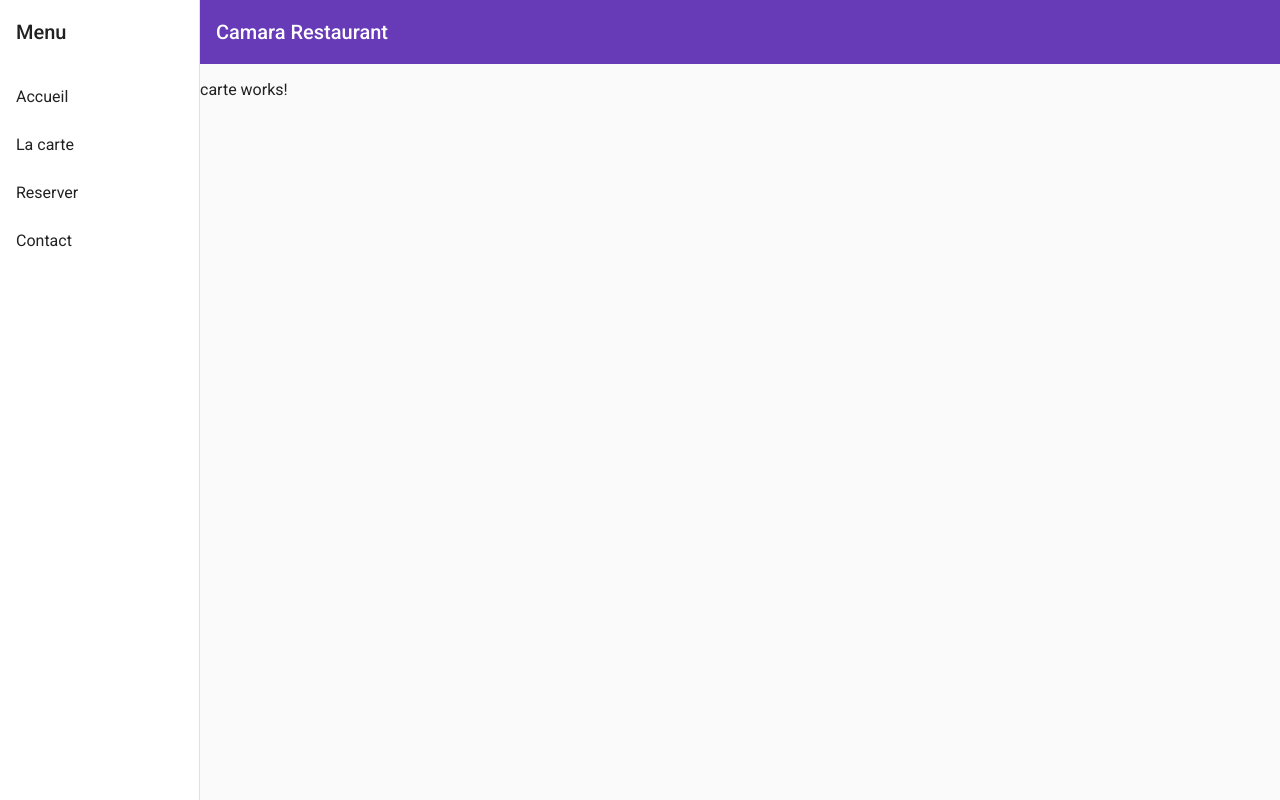
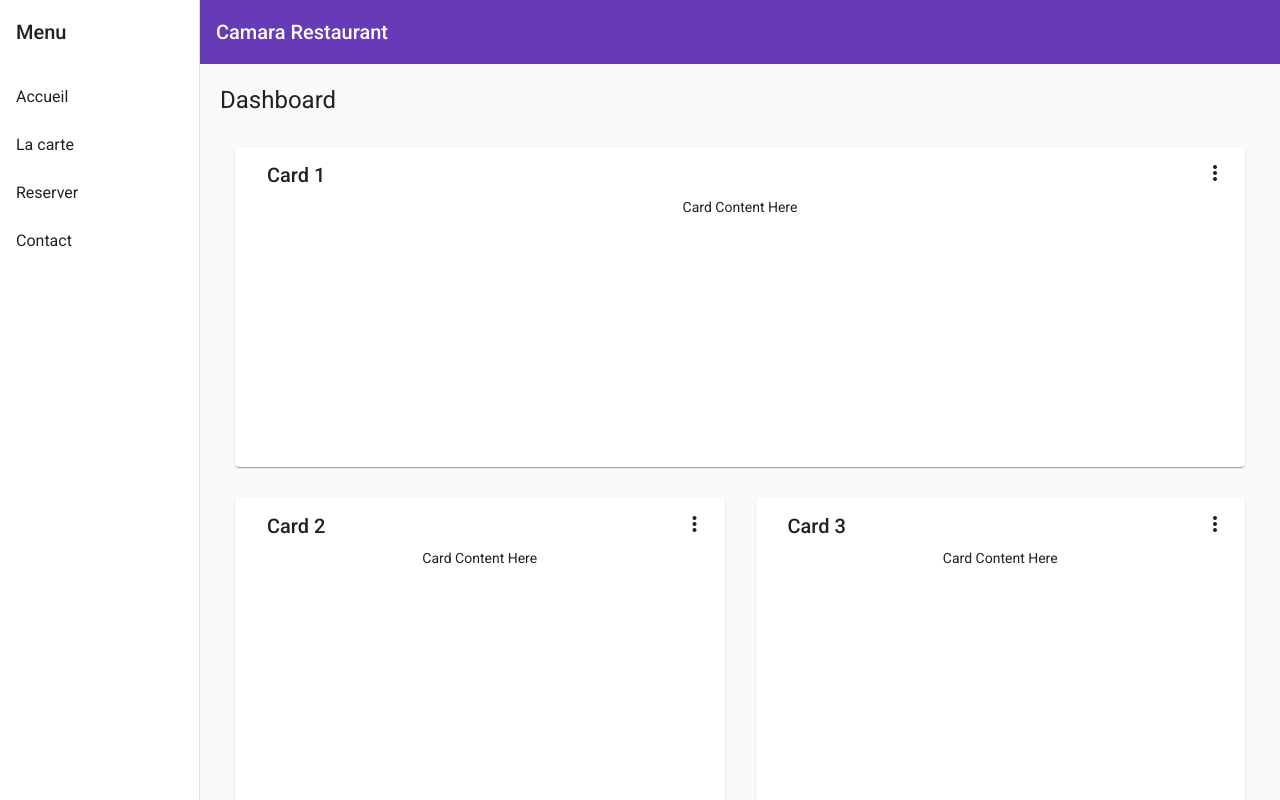
Before and after one commit to MakiC/ProjetRestau, an Angular app: page /carte in a window 1280 px wide. Built offline with nearby package versions, Linux system fonts and the light colour scheme.

Commit message:
Generation d un material DashBoard

```diff
--- a/src/app/app.module.ts
+++ b/src/app/app.module.ts
@@ -15,6 +15,9 @@ import { CarteComponent } from './carte/carte.component';
 import { HomeComponent } from './home/home.component';
 import { ReserveComponent } from './reserve/reserve.component';
 import { ContactComponent } from './contact/contact.component';
+import { MainDashComponent } from './main-dash/main-dash.component';
+import { MatGridListModule } from '@angular/material/grid-list';
+import { MatMenuModule } from '@angular/material/menu';
 
 const routes: Routes=[ //le ': Routes' permet de typer
   {path: '', component: HomeComponent},
@@ -30,7 +33,8 @@ const routes: Routes=[ //le ': Routes' permet de typer
     CarteComponent,
     HomeComponent,
     ReserveComponent,
-    ContactComponent
+    ContactComponent,
+    MainDashComponent
   ],
   imports: [
     BrowserModule,
@@ -42,7 +46,9 @@ const routes: Routes=[ //le ': Routes' permet de typer
     MatIconModule,
     MatListModule,
     MatCardModule,
-    RouterModule.forRoot(routes) //à ajouter pour naviguer entre les page, donc pour completer le routage
+    RouterModule.forRoot(routes),
+    MatGridListModule,
+    MatMenuModule //à ajouter pour naviguer entre les page, donc pour completer le routage
   ],
   providers: [],
   bootstrap: [AppComponent]
--- a/src/app/carte/carte.component.html
+++ b/src/app/carte/carte.component.html
@@ -1 +1 @@
-<p>carte works!</p>
+<app-main-dash></app-main-dash>
--- a/src/app/home/home.component.html
+++ b/src/app/home/home.component.html
@@ -3,6 +3,8 @@
   <mat-card-title>Bienvenue chez CAMARA Restaurant</mat-card-title>
   <mat-card-subtitle>Gratuit si vous finissez un poulet entier</mat-card-subtitle>
   </mat-card-header>
-
-  <img mat-card-image src="https://material.angular.io/assets/img/examples/shiba2.jpg" alt="Photo of a Shiba Inu">
+  <img mat-card-image [src]="barbacue" alt="Un bon barbuc">
+  <mat-card-content>Une bonne grillade Sénégalaise, les conditions sont les suivantes:
+  Si vous finissez un poulet entier, l'addition est gratuite, si vous finissez un agneau, vous avez 1 mois offert de dejeuner.
+  Goutez à la teranga Sénégalaise!</mat-card-content>
 </mat-card>
--- a/src/app/home/home.component.ts
+++ b/src/app/home/home.component.ts
@@ -6,7 +6,7 @@ import { Component, OnInit } from '@angular/core';
   styleUrls: ['./home.component.css']
 })
 export class HomeComponent implements OnInit {
-
+barbacue='assets/images/barbecue.jpg';
   constructor() { }
 
   ngOnInit(): void {
--- /dev/null
+++ b/src/app/main-dash/main-dash.component.css
@@ -0,0 +1,21 @@
+.grid-container {
+  margin: 20px;
+}
+
+.dashboard-card {
+  position: absolute;
+  top: 15px;
+  left: 15px;
+  right: 15px;
+  bottom: 15px;
+}
+
+.more-button {
+  position: absolute;
+  top: 5px;
+  right: 10px;
+}
+
+.dashboard-card-content {
+  text-align: center;
+}
--- /dev/null
+++ b/src/app/main-dash/main-dash.component.html
@@ -0,0 +1,24 @@
+<div class="grid-container">
+  <h1 class="mat-h1">Dashboard</h1>
+  <mat-grid-list cols="2" rowHeight="350px">
+    <mat-grid-tile *ngFor="let card of cards | async" [colspan]="card.cols" [rowspan]="card.rows"><!--structural for, c'est du for of-->
+      <mat-card class="dashboard-card">
+        <mat-card-header>
+          <mat-card-title>
+            {{card.title}}
+            <button mat-icon-button class="more-button" [matMenuTriggerFor]="menu" aria-label="Toggle menu">
+              <mat-icon>more_vert</mat-icon>
+            </button>
+            <mat-menu #menu="matMenu" xPosition="before">
+              <button mat-menu-item>Expand</button>
+              <button mat-menu-item>Remove</button>
+            </mat-menu>
+          </mat-card-title>
+        </mat-card-header>
+        <mat-card-content class="dashboard-card-content">
+          <div>Card Content Here</div>
+        </mat-card-content>
+      </mat-card>
+    </mat-grid-tile>
+  </mat-grid-list>
+</div>
--- /dev/null
+++ b/src/app/main-dash/main-dash.component.ts
@@ -0,0 +1,33 @@
+import { Component } from '@angular/core';
+import { map } from 'rxjs/operators';
+import { Breakpoints, BreakpointObserver } from '@angular/cdk/layout';
+
+@Component({
+  selector: 'app-main-dash',
+  templateUrl: './main-dash.component.html',
+  styleUrls: ['./main-dash.component.css']
+})
+export class MainDashComponent {
+  /** Based on the screen size, switch from standard to one column per row */
+  cards = this.breakpointObserver.observe(Breakpoints.Handset).pipe(
+    map(({ matches }) => {
+      if (matches) {
+        return [
+          { title: 'Card 1', cols: 1, rows: 1 },
+          { title: 'Card 2', cols: 1, rows: 1 },
+          { title: 'Card 3', cols: 1, rows: 1 },
+          { title: 'Card 4', cols: 1, rows: 1 }
+        ];
+      }
+
+      return [
+        { title: 'Card 1', cols: 2, rows: 1 },
+        { title: 'Card 2', cols: 1, rows: 1 },
+        { title: 'Card 3', cols: 1, rows: 2 },
+        { title: 'Card 4', cols: 1, rows: 1 }
+      ];
+    })
+  );
+
+  constructor(private breakpointObserver: BreakpointObserver) {}
+}
```
Also changed, not shown: 1 other file (tests, documents, lock files or other folders).
